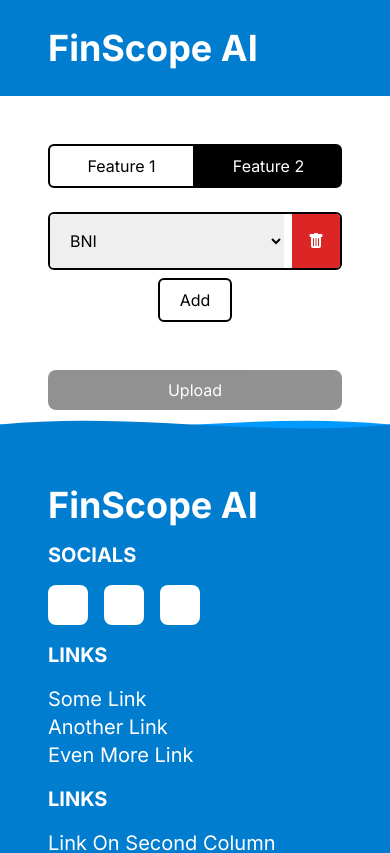
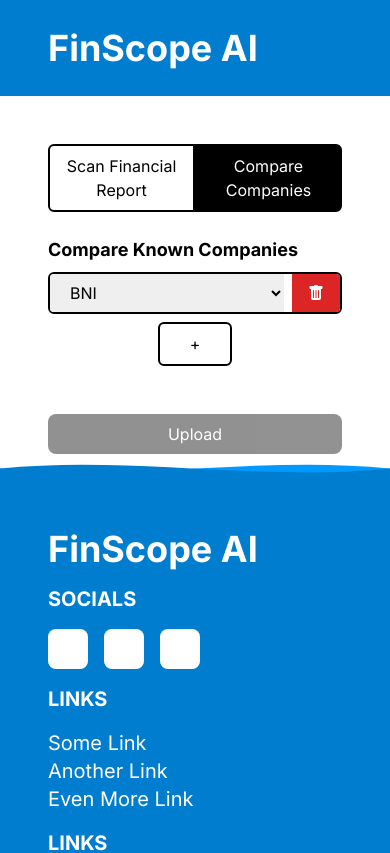
Before and after one commit to helios190/FinScope-AI, a Next.js app in the folder client/: page /upload in a window 390 px wide. Shown: the top 853 px of the page. Built offline with nearby package versions, Linux system fonts and the light colour scheme.

Commit message:
improve upload for small screen

```diff
--- a/client/src/app/upload/page.tsx
+++ b/client/src/app/upload/page.tsx
@@ -68,7 +68,9 @@ export default function UploadPage() {
     }
   };
   const handleCompanyChange = (index: number, event: React.ChangeEvent<HTMLSelectElement>) => {
-    setSelectedCompanies([...selectedCompanies].with(index, companies.find((company) => company.name === event.target.value) || null));
+    setSelectedCompanies(
+      [...selectedCompanies].with(index, companies.find((company) => company.name === event.target.value) || null)
+    );
   };
   const handleRemoveCompany = (index: number) => {
     setSelectedCompanies(selectedCompanies.filter((_, i) => i !== index));
@@ -85,7 +87,7 @@ export default function UploadPage() {
             if (feature != Features.Feature1) setFeature(Features.Feature1);
           }}
         >
-          Feature 1
+          Scan Financial Report
         </button>
         <button
           className={`w-full border-2 border-black p-2 rounded-r-md ${
@@ -95,14 +97,16 @@ export default function UploadPage() {
             if (feature != Features.Feature2) setFeature(Features.Feature2);
           }}
         >
-          Feature 2
+          Compare Companies
         </button>
       </div>
       {feature == Features.Feature1 && (
         <div className="flex flex-col px-12 pt-6 pb-12 gap-y-2">
           <p className="font-bold text-lg">Upload Financial Report</p>
           <BrowseFile file={file} onFileSelect={handleFileSelect} />
-          <DropFile onFileDrop={handleFileDrop} />
+          <div className="hidden sm:flex">
+            <DropFile onFileDrop={handleFileDrop} />
+          </div>
           <div className="flex flex-row justify-between">
             <div className="flex flex-col sm:flex-row gap-x-8">
               <div className="flex flex-row gap-x-2">
@@ -126,12 +130,13 @@ export default function UploadPage() {
         </div>
       )}
       {feature == Features.Feature2 && (
-        <div className="flex flex-col px-12 pt-6 pb-12 gap-y-2 items-center">
+        <div className="flex flex-col px-12 pt-6 pb-12 gap-y-2">
+          <p className="font-bold text-lg">Compare Known Companies</p>
           {selectedCompanies.map((company, i) => {
             return (
               <div key={i} className="flex flex-row w-full border-2 rounded-md border-black overflow-hidden">
                 <select
-                  className="w-full p-4 mr-2 outline-none"
+                  className="w-full px-4 py-2 mr-2 outline-none"
                   value={company?.name ?? companies[0].name}
                   onChange={(event) => handleCompanyChange(i, event)}
                 >
@@ -140,19 +145,19 @@ export default function UploadPage() {
                   })}
                 </select>
                 <button className="px-4 bg-red-600" onClick={() => handleRemoveCompany(i)}>
-                    <Trash fill="white"/>
+                  <Trash fill="white" />
                 </button>
               </div>
             );
           })}
           <button
-            className="rounded-md p-2 border-2 border-black hover:bg-gray-300 w-1/4"
+            className="rounded-md p-2 border-2 border-black hover:bg-gray-300 w-1/4 self-center"
             hidden={selectedCompanies.length >= 5}
             onClick={() => {
               if (selectedCompanies.length < 5) setSelectedCompanies([...selectedCompanies, null]);
             }}
           >
-            Add
+            +
           </button>
         </div>
       )}
--- a/client/src/components/upload_page/DropFile.tsx
+++ b/client/src/components/upload_page/DropFile.tsx
@@ -34,6 +34,8 @@ const FileDrop: React.FC<{ onFileDrop: (files: FileList) => void }> = ({ onFileD
     }
   };
 
+
+
   return (
     <div
       className={`w-full h-64 border-2 ${isDragging? "" : "border-dashed"} border-neutral-800 rounded-md flex flex-col items-center justify-center`}
```
